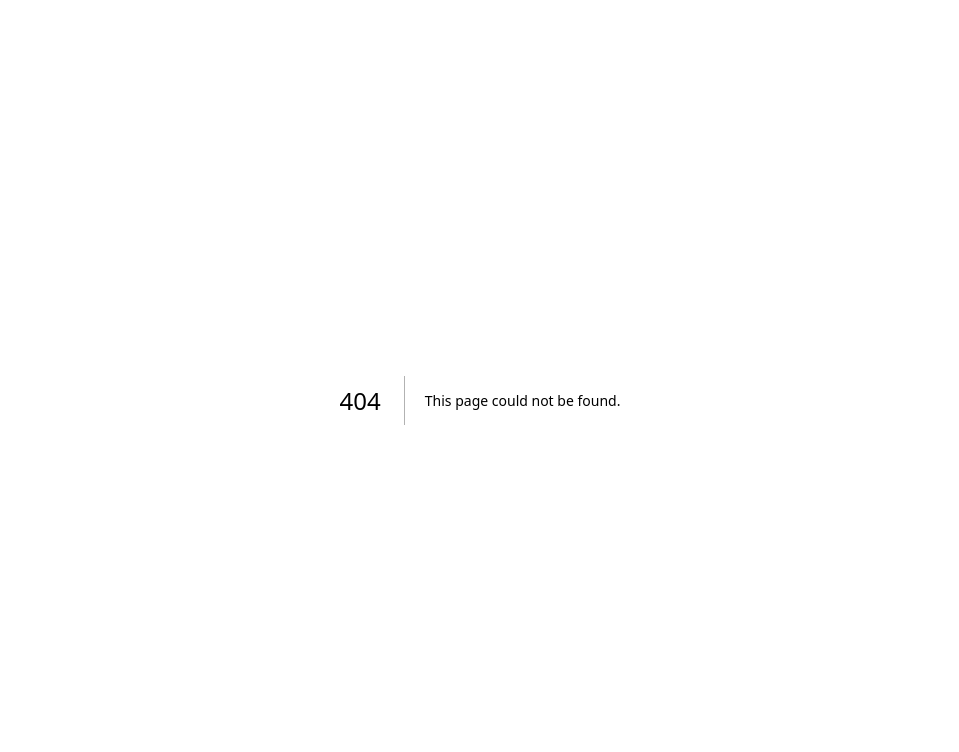
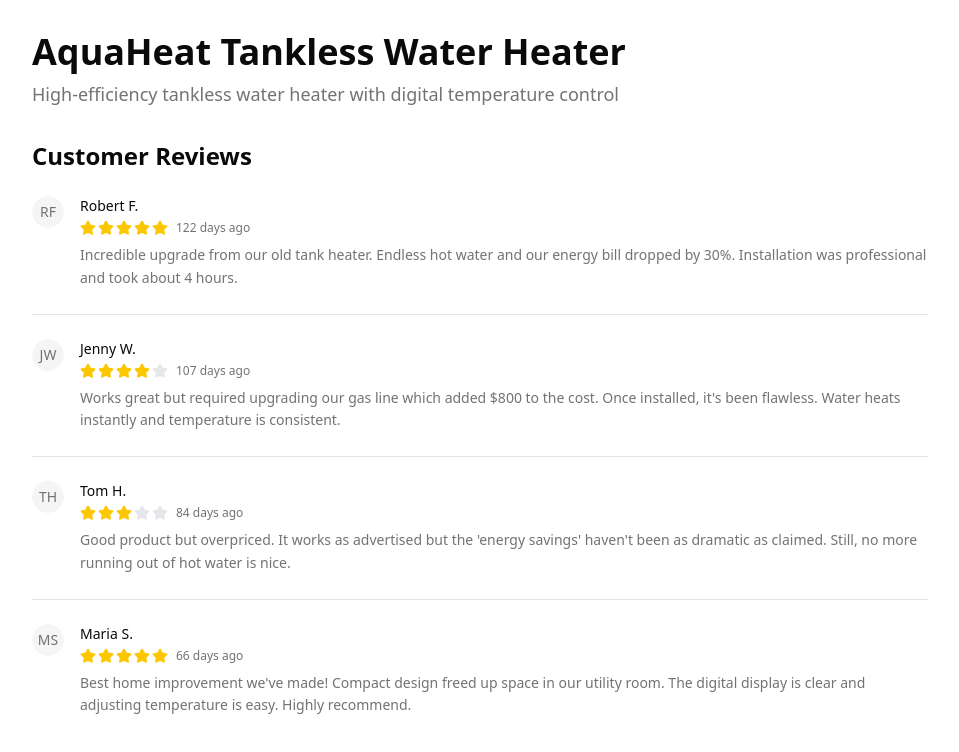
Before and after one commit to ShubHH03/ai-review-summary, a Next.js app: page /aquaHeat in a window 1280 px wide. Before the commit this address had no page. Shown: the top 752 px of the page, without its empty margins (160-1119 px from the left). Built offline with nearby package versions, Linux system fonts and the light colour scheme.

Commit message:
Add product page with dynamic metadata and reviews component

```diff
--- /dev/null
+++ b/app/[productId]/page.tsx
@@ -0,0 +1,64 @@
+import { Metadata } from "next";
+import { notFound } from "next/navigation";
+import { getProduct, getProducts } from "@/lib/sample-data";
+import { Reviews } from "@/components/reviews";
+
+export default async function ProductPage({
+  params,
+}: {
+  params: Promise<{ productId: string }>;
+}) {
+  const { productId } = await params;
+
+  let product;
+  try {
+    product = getProduct(productId);
+  } catch {
+    notFound();
+  }
+
+  return (
+    <main className="min-h-screen p-8">
+      <div className="max-w-4xl mx-auto space-y-8">
+        <div>
+          <h1 className="text-4xl font-bold">{product.name}</h1>
+          <p className="text-lg text-muted-foreground mt-2">
+            {product.description}
+          </p>
+        </div>
+
+        <Reviews product={product} />
+      </div>
+    </main>
+  );
+}
+
+export function generateStaticParams() {
+  const products = getProducts();
+
+  return products.map((product) => ({
+    productId: product.slug,
+  }));
+}
+
+export async function generateMetadata({
+  params,
+}: {
+  params: Promise<{ productId: string }>;
+}): Promise<Metadata> {
+  const { productId } = await params;
+
+  let product;
+  try {
+    product = getProduct(productId);
+  } catch {
+    return {
+      title: "Product Not Found",
+    };
+  }
+
+  return {
+    title: `${product.name} - Customer Reviews`,
+    description: product.description,
+  };
+}
```
